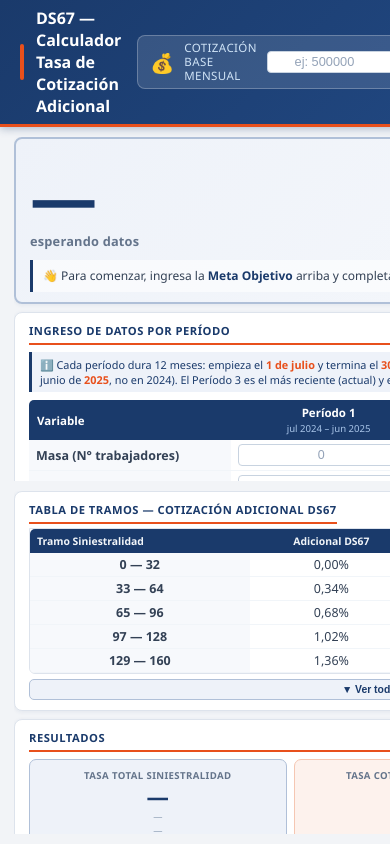
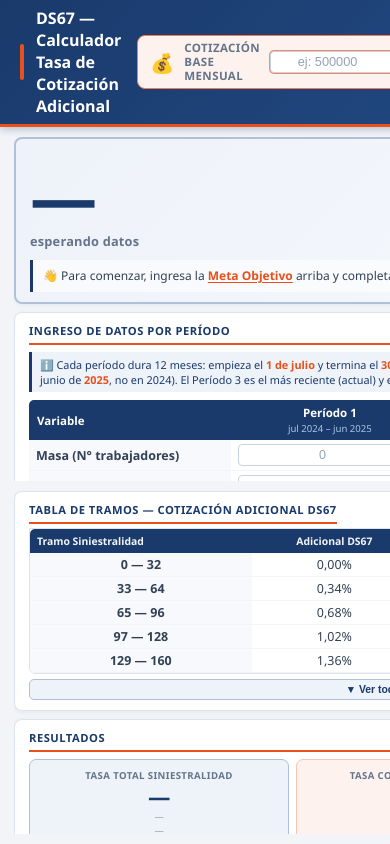
Before and after one commit to IST-Prevencion/calculadora-ds67, a plain HTML site: page index.html in a window 390 px wide. Drawn offline with Linux system fonts and the light colour scheme.

Commit message:
Header naranjo, pulso en campos vacios, links de instruccion, fixes de revision

```diff
--- a/index.html
+++ b/index.html
@@ -64,8 +64,8 @@
       display: flex;
       align-items: center;
       gap: 10px;
-      background: rgba(255,255,255,0.12);
-      border: 1px solid rgba(255,255,255,0.25);
+      background: #FDF2ED;
+      border: 1px solid #F47B50;
       border-radius: 8px;
       padding: 5px 12px;
     }
@@ -73,10 +73,10 @@
     .meta-bar-icon { font-size: 1.2rem; }
     .meta-bar-label { line-height: 1.2; }
     .meta-bar-label span:first-child {
-      display: block; font-size: 0.62rem; color: #a8c4e8;
+      display: block; font-size: 0.62rem; color: #1A3A6B; font-weight: 700;
       text-transform: uppercase; letter-spacing: 0.4px;
     }
-    .meta-bar-label span:last-child { font-size: 0.72rem; color: #d0e4f7; }
+    .meta-bar-label span:last-child { font-size: 0.72rem; color: #64748b; }
 
     .meta-bar input {
       width: 96px; padding: 5px 10px;
@@ -86,9 +86,18 @@
       transition: border-color 0.2s, box-shadow 0.2s;
     }
     .meta-bar input::placeholder { color: #94a3b8; font-size: 0.8rem; font-weight: 400; }
+
+    /* Pulso de atención mientras el campo está vacío — se detiene al llenarlo o al hacer foco */
+    @keyframes pulso-campo {
+      0%, 100% { box-shadow: 0 0 0 0 rgba(232,80,28,0.75); }
+      50%      { box-shadow: 0 0 0 7px rgba(232,80,28,0); }
+    }
+    .meta-bar input:placeholder-shown { animation: pulso-campo 1.6s ease-in-out infinite; }
+
     .meta-bar input:focus {
       outline: none; border-color: #F47B50;
       box-shadow: 0 0 0 2px rgba(232,80,28,0.25);
+      animation: none;
     }
     .meta-bar input.invalida { border-color: #ef4444; box-shadow: 0 0 0 2px rgba(239,68,68,0.2); }
 
@@ -513,6 +522,11 @@
       border-radius: 0 5px 5px 0; padding: 7px 10px;
     }
     .hero-recomendacion strong { color: #1A3A6B; }
+    .hero-recomendacion .link-campo {
+      color: #E8501C; font-weight: 700; cursor: pointer;
+      text-decoration: underline; text-underline-offset: 2px;
+    }
+    .hero-recomendacion .link-campo:hover { color: #c94318; }
 
     /* ── BOTÓN PDF ───────────────────────────────────────── */
     .btn-pdf {
@@ -532,7 +546,7 @@
       .left-col, .right-col { overflow: visible !important; }
       .left-col { overflow-y: visible !important; }
       .tramos-scroll-wrap { max-height: none !important; overflow: visible !important; }
-      .btn-pdf, .btn-reset, #btn-toggle-costo, .btn-toggle-tramos { display: none !important; }
+      .btn-pdf, .btn-reset, #btn-toggle-costo, .btn-toggle-tramos, .btn-toggle-formula { display: none !important; }
       .card { break-inside: avoid; box-shadow: none !important; }
       * { -webkit-print-color-adjust: exact; print-color-adjust: exact; }
     }
@@ -561,7 +575,7 @@
         <span>Meta Objetivo</span>
       </div>
       <div style="display:flex; flex-direction:column; align-items:center; gap:2px;">
-        <span style="font-size:0.62rem; color:#a8c4e8; text-transform:uppercase; letter-spacing:0.4px;">Tasa total a no superar</span>
+        <span style="font-size:0.62rem; color:#c94318; font-weight:700; text-transform:uppercase; letter-spacing:0.4px;">Tasa total a no superar</span>
         <input type="number" id="meta-tasa" min="0" step="0.01" placeholder="ej: 63" oninput="recalcular()">
       </div>
     </div>
@@ -871,6 +885,14 @@
     if (hint) hint.textContent = imAbierto ? 'cerrar' : 'expandir';
   }
 
+  // Lleva el cursor a un campo (usado por los links de instrucción del hero)
+  function irACampo(id) {
+    const el = document.getElementById(id);
+    if (!el) return;
+    el.scrollIntoView({ behavior: 'smooth', block: 'center' });
+    el.focus({ preventScroll: true });
+  }
+
   // ── TOGGLE: Metodología / fórmulas ───────────────────────
   let formulaAbierta = false;
   function toggleFormula() {
@@ -1146,8 +1168,9 @@
       document.getElementById('hero-tramo').textContent = '—';
       document.getElementById('hero-cotiz').textContent = '—';
       document.getElementById('hero-recomendacion').innerHTML =
-        '👋 Para comenzar, ingresa la <strong>Meta Objetivo</strong> arriba y completa la <strong>Masa</strong> y ' +
-        '<strong>Días Perdidos</strong> de los 3 períodos abajo.';
+        '👋 Para comenzar, ingresa la <span class="link-campo" onclick="irACampo(\'meta-tasa\')">Meta Objetivo</span> arriba y completa la ' +
+        '<span class="link-campo" onclick="irACampo(\'masa1\')">Masa</span> y ' +
+        '<span class="link-campo" onclick="irACampo(\'dias1\')">Días Perdidos</span> de los 3 períodos abajo.';
       barWrap.style.display = 'none';
       return;
     }
@@ -1172,7 +1195,7 @@
       leadEl.textContent = '';
       kpiVal.textContent = tasaTotalTxt;
       kpiLbl.textContent = 'puntos de tasa actual';
-      recEl.innerHTML = '💡 Ingresa una <strong>Meta Objetivo</strong> arriba para ver cuántos días de margen quedan disponibles.';
+      recEl.innerHTML = '💡 Ingresa una <span class="link-campo" onclick="irACampo(\'meta-tasa\')">Meta Objetivo</span> arriba para ver cuántos días de margen quedan disponibles.';
       barWrap.style.display = 'none';
       return;
     }
@@ -1209,16 +1232,17 @@
     // ── Caso B: el Período 3 ya excedió el máximo permitido ──
     if (colchonSub.includes('ya superada')) {
       const deficit = Math.abs(parseInt(colchonTxt.replace(/\D/g, ''), 10)) || 0;
+      const defSing = deficit === 1;
       heroCard.className = 'card hero-card exceeded';
       leadEl.textContent = '✖ Debes reducir';
       kpiVal.textContent = deficit.toLocaleString('es-CL');
-      kpiLbl.textContent = `días perdidos en el Período 3 para volver a ${metaCotizTxt}`;
+      kpiLbl.textContent = `${defSing ? 'día perdido' : 'días perdidos'} en el Período 3 para volver a ${metaCotizTxt}`;
       recEl.innerHTML =
-        `⚠️ Límite del Período 3 superado en <strong>${deficit.toLocaleString('es-CL')} días</strong>. ` +
+        `⚠️ Límite del Período 3 superado en <strong>${deficit.toLocaleString('es-CL')} ${defSing ? 'día' : 'días'}</strong>. ` +
         `Reduce al menos esa cantidad para volver a la cotización de ${metaCotizTxt}.`;
       document.getElementById('hero-bar-fill').style.width = '0%';
       document.getElementById('hero-bar-excess').style.width = '100%';
-      document.getElementById('hero-bar-usado').textContent = `Excedido en ${deficit.toLocaleString('es-CL')} días`;
+      document.getElementById('hero-bar-usado').textContent = `Excedido en ${deficit.toLocaleString('es-CL')} ${defSing ? 'día' : 'días'}`;
       document.getElementById('hero-bar-max').textContent =
         '/ ' + document.getElementById('colchon-max-num').textContent + ' máximo';
       return;
```
